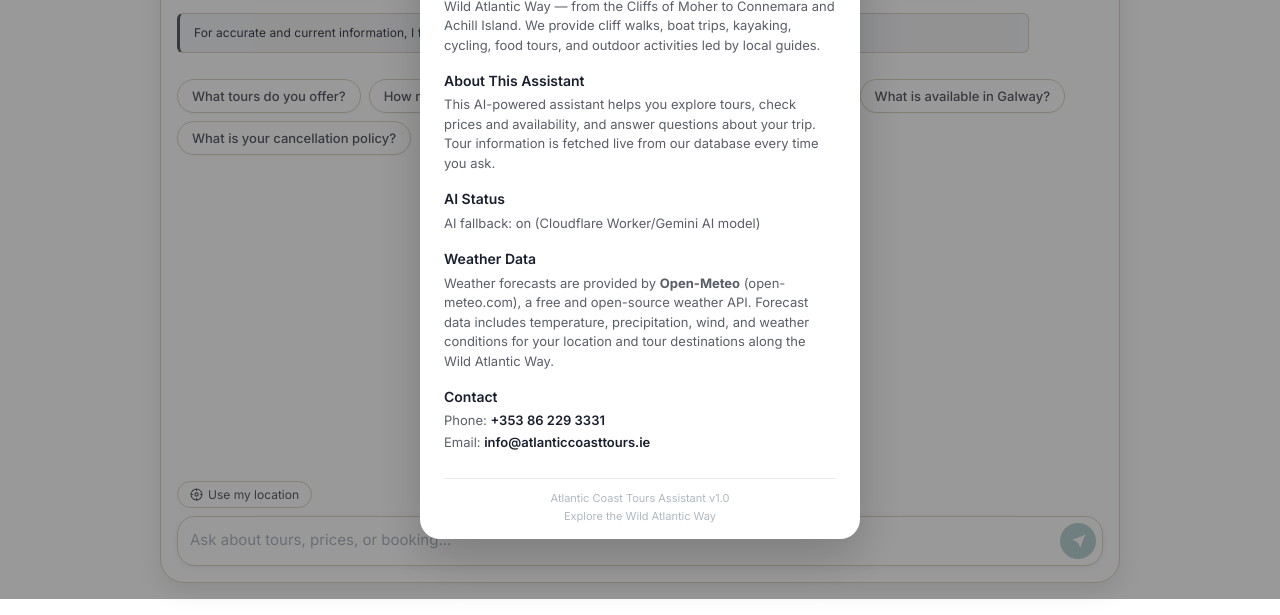
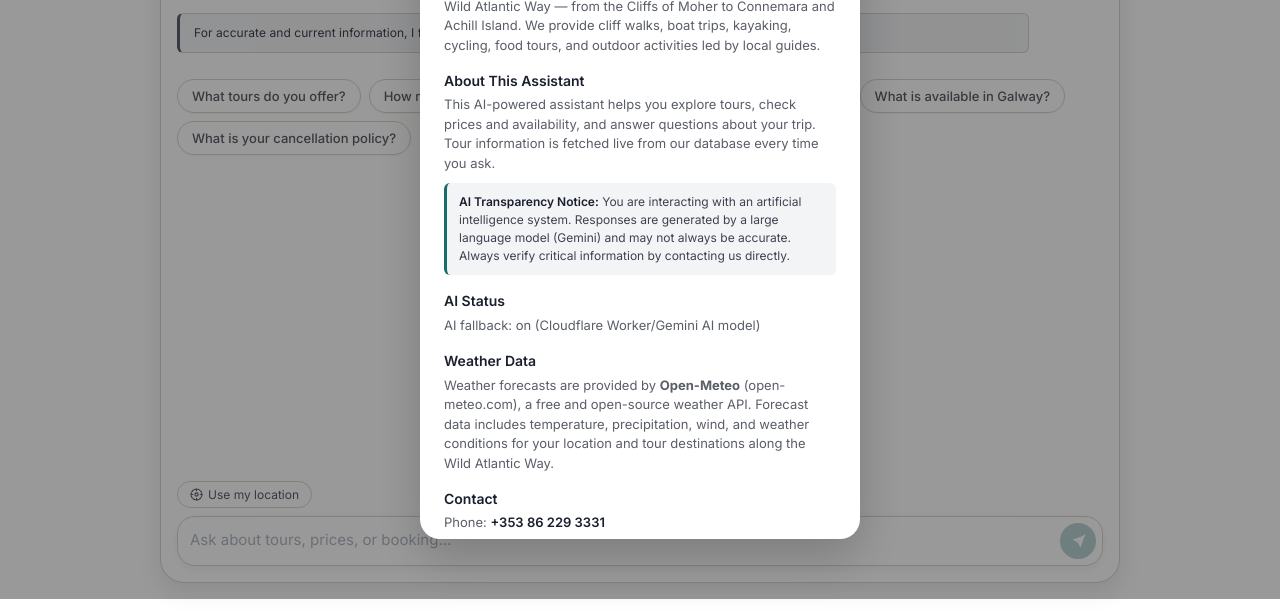
Before and after one commit to aklag3-dev/atlantic-coast-tours-chatbot, a plain HTML site: page index.html in a window 1280 px wide. Both pictures are taken after a click on the button 1085 px from the left and 68 px from the top of the page. Shown: the part 201-816 px from the top of the page. Drawn offline with Linux system fonts and the light colour scheme.

Commit message:
Add EU AI Act Article 50 transparency disclosure to info modal

```diff
--- a/css/styles.css
+++ b/css/styles.css
@@ -581,6 +581,20 @@ html.dark .header-toggle.active { background: rgba(58,168,168,0.15); }
   line-height: 1.5;
   margin: 0;
 }
+.info-section .disclosure {
+  margin-top: 10px;
+  padding: 10px 12px;
+  background: var(--surface-2);
+  border-left: 3px solid var(--primary);
+  border-radius: var(--r-1);
+  font-size: 12px;
+  line-height: 1.5;
+  color: var(--ink-2);
+}
+.info-section .disclosure strong {
+  font-weight: 600;
+  color: var(--ink);
+}
 
 .contact-line {
   font-size: 13px;
--- a/index.html
+++ b/index.html
@@ -106,6 +106,7 @@
         <div class="info-section">
           <h3>About This Assistant</h3>
           <p>This AI-powered assistant helps you explore tours, check prices and availability, and answer questions about your trip. Tour information is fetched live from our database every time you ask.</p>
+          <p class="disclosure"><strong>AI Transparency Notice:</strong> You are interacting with an artificial intelligence system. Responses are generated by a large language model (Gemini) and may not always be accurate. Always verify critical information by contacting us directly.</p>
         </div>
 
         <div class="info-section">
```
